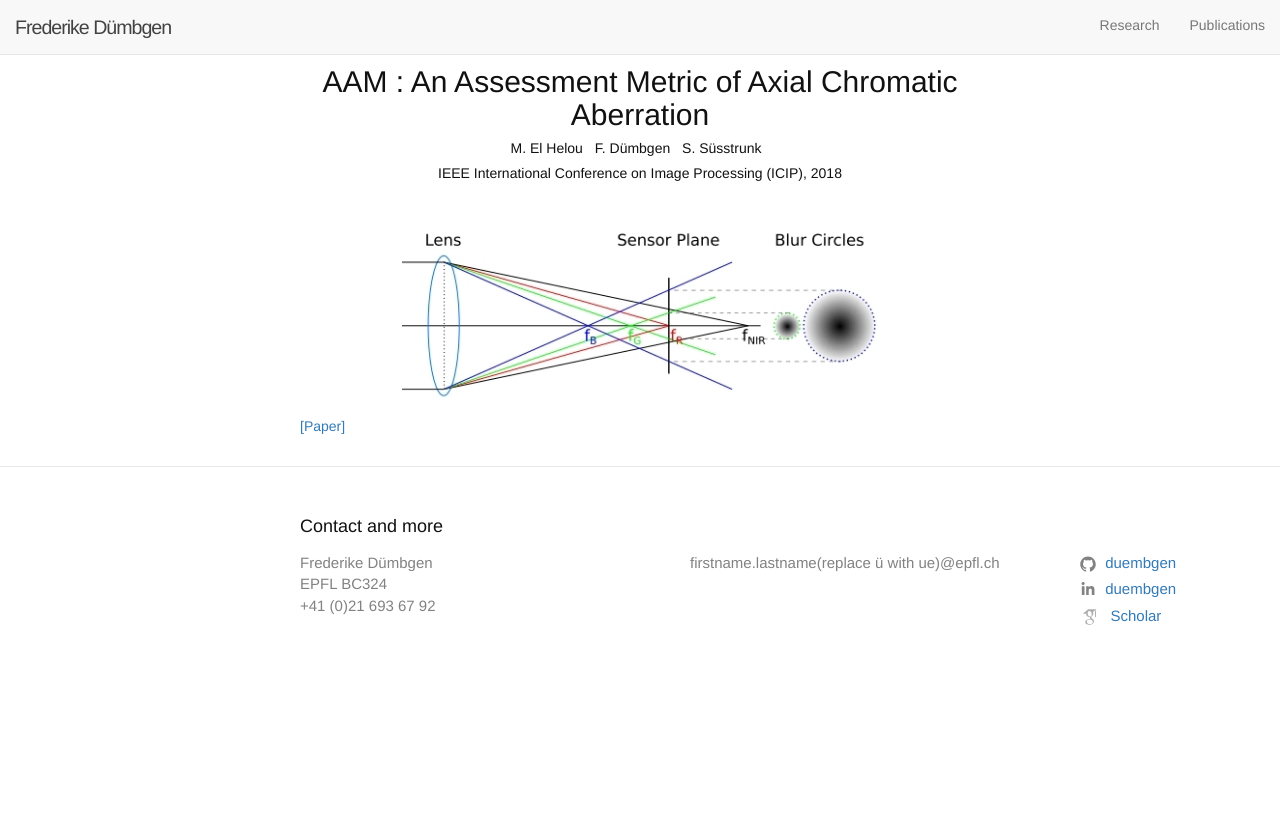
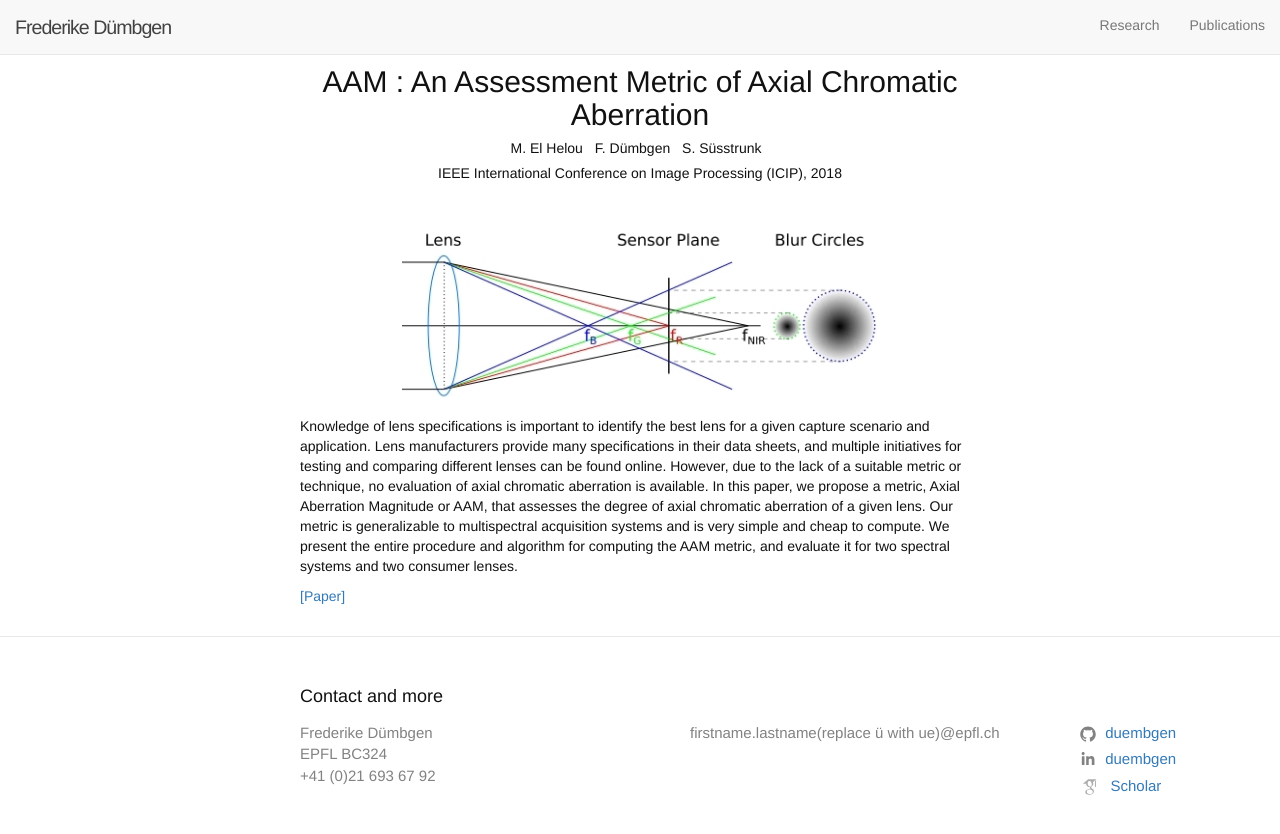
Before and after one commit to duembgen/duembgen.github.io, a Jekyll site: the page built from _publications/ICIP2018.md, in a window 1280 px wide. Shown: the top 834 px of the page. Built offline with Jekyll 4.4.1, drawn with Linux system fonts in a browser that asks for light colours; nearby versions of some CDN libraries.

Commit message:
Add abstract.

```diff
--- a/_publications/ICIP2018.md
+++ b/_publications/ICIP2018.md
@@ -11,3 +11,5 @@ ref-year: 2018
 title: 'AAM : An Assessment Metric of Axial Chromatic Aberration'
 image: aam.jpg
 ---
+
+Knowledge of lens specifications is important to identify the best lens for a given capture scenario and application. Lens manufacturers provide many specifications in their data sheets, and multiple initiatives for testing and comparing different lenses can be found online. However, due to the lack of a suitable metric or technique, no evaluation of axial chromatic aberration is available. In this paper, we propose a metric, Axial Aberration Magnitude or AAM, that assesses the degree of axial chromatic aberration of a given lens. Our metric is generalizable to multispectral acquisition systems and is very simple and cheap to compute. We present the entire procedure and algorithm for computing the AAM metric, and evaluate it for two spectral systems and two consumer lenses.
```
